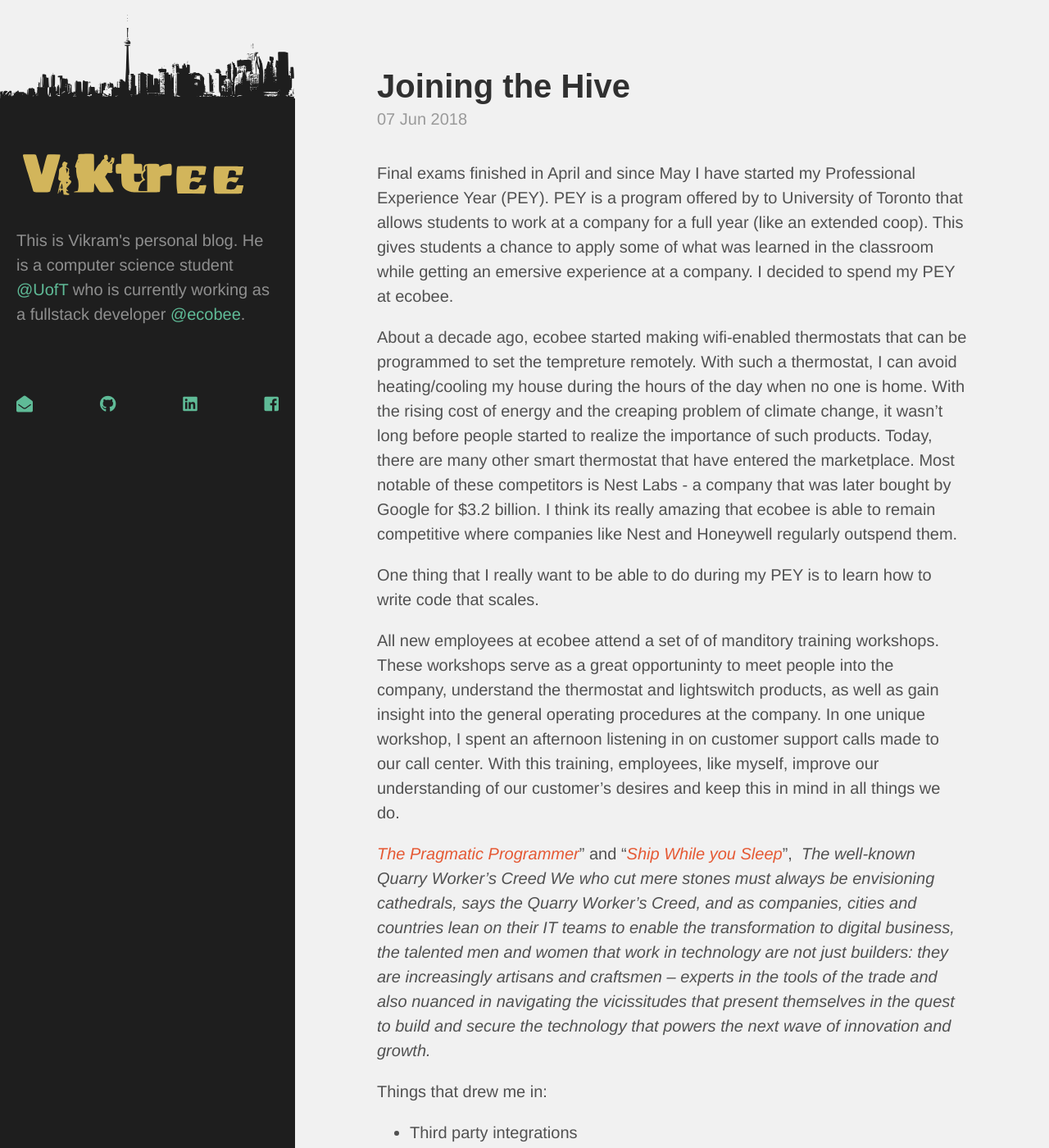
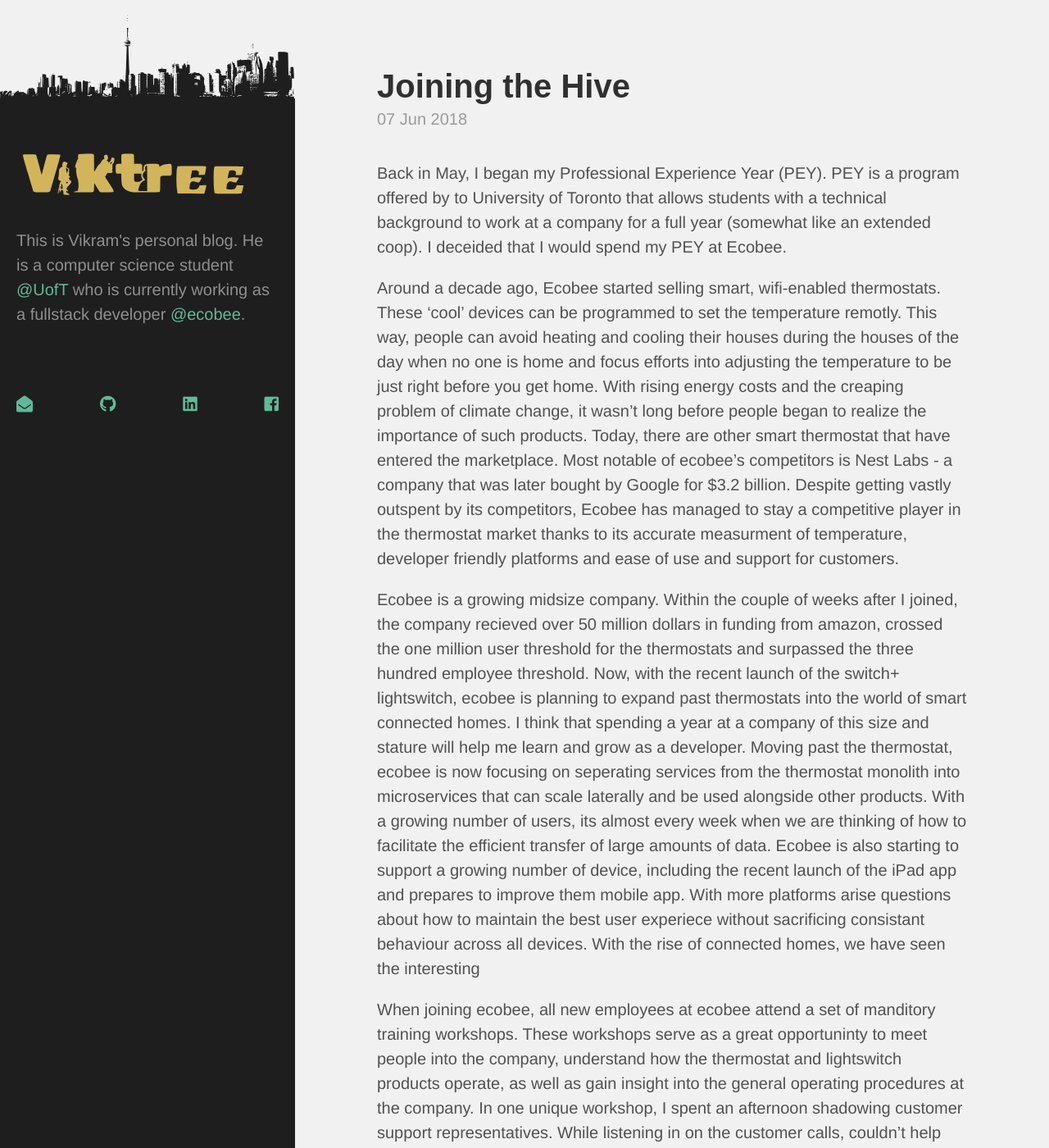
Before and after one commit to Viktree/Viktree.github.io, a Jekyll site: the page built from _posts/2018-06-07-joining-the-hive.markdown, in a window 1280 px wide and 1400 px high. Shown: the whole window at 82% size. Built offline with Jekyll 4.4.1, drawn with Linux system fonts in a browser that asks for light colours; nearby versions of some CDN libraries; some web fonts are replaced; some of the changed text lies outside the part shown.

Commit message:
Added more stuff to draft!

```diff
--- a/_posts/2018-06-07-joining-the-hive.markdown
+++ b/_posts/2018-06-07-joining-the-hive.markdown
@@ -4,33 +4,16 @@ title:  "Joining the Hive"
 categories: internship ecobee
 ---
 
-Final exams finished in April and since May I have started my Professional Experience Year (PEY). PEY is a program offered by to University of Toronto that allows students to work at a company for a full year (like an extended coop). This gives students a chance to apply some of what was learned in the classroom while getting an emersive experience at a company. I decided to spend my PEY at ecobee.
+Back in May, I began my Professional Experience Year (PEY). PEY is a program offered by to University of Toronto that allows students with a technical background to work at a company for a full year (somewhat like an extended coop). I deceided that I would spend my PEY at Ecobee.
 
-About a decade ago, ecobee started making wifi-enabled thermostats that can be programmed to set the tempreture remotely. With such a thermostat, I can avoid heating/cooling my house during the hours of the day when no one is home. With the rising cost of energy and the creaping problem of climate change, it wasn't long before people started to realize the importance of such products. Today, there are many other smart thermostat that have entered the marketplace. Most notable of these competitors is Nest Labs - a company that was later bought by Google for $3.2 billion. I think its really amazing that ecobee is able to remain competitive where companies like Nest and Honeywell regularly outspend them.
+Around a decade ago, Ecobee started selling smart, wifi-enabled thermostats. These 'cool' devices can be programmed to set the temperature remotly. This way, people can avoid heating and cooling their houses during the houses of the day when no one is home and focus efforts into adjusting the temperature to be just right before you get home. With rising energy costs and the creaping problem of climate change, it wasn't long before people began to realize the importance of such products. Today, there are other smart thermostat that have entered the marketplace. Most notable of ecobee's competitors is Nest Labs - a company that was later bought by Google for $3.2 billion. Despite getting vastly outspent by its competitors, Ecobee has managed to stay a competitive player in the thermostat market thanks to its accurate measurment of temperature, developer friendly platforms and ease of use and support for customers.
 
-One thing that I really want to be able to do during my PEY is to learn how to write code that scales.
+Ecobee is a growing midsize company. Within the couple of weeks after I joined, the company recieved over 50 million dollars in funding from amazon, crossed the one million user threshold for the thermostats and surpassed the three hundred employee threshold. Now, with the recent launch of the switch+ lightswitch, ecobee is planning to expand past thermostats into the world of smart connected homes. I think that spending a year at a company of this size and stature will help me learn and grow as a developer. Moving past the thermostat, ecobee is now focusing on seperating services from the thermostat monolith into microservices that can scale laterally and be used alongside other products. With a growing number of users, its almost every week when we are thinking of how to facilitate the efficient transfer of large amounts of data. Ecobee is also starting to support a growing number of device, including the recent launch of the iPad app and prepares to improve them mobile app. With more platforms arise questions about how to maintain the best user experiece without sacrificing consistant behaviour across all devices. With the rise of connected homes, we have seen the interesting
 
-All new employees at ecobee attend a set of of manditory training workshops. These workshops serve as a great opportuninty to meet people into the company, understand the thermostat and lightswitch products, as well as gain insight into the general operating procedures at the company. In one unique workshop, I spent an afternoon listening in on customer support calls made to our call center. With this training, employees, like myself, improve our understanding of our customer's desires and keep this in mind in all things we do.
+When joining ecobee, all new employees at ecobee attend a set of manditory training workshops. These workshops serve as a great opportuninty to meet people into the company, understand how the thermostat and lightswitch products operate, as well as gain insight into the general operating procedures at the company. In one unique workshop, I spent an afternoon shadowing customer support representatives. While listening in on the customer calls, couldn't help but think back to the Quarry Worker's Creed, stating:
 
-*[The Pragmatic Programmer](http://www.amazon.com/dp/020161622X/ref=rdr_ext_tmb)*” and “*[Ship While you Sleep](http://knote.com/ship-while-you-sleep/)*”,*  The well-known Quarry Worker’s Creed* *We who cut mere stones must always be envisioning cathedrals, says the Quarry Worker’s Creed, and as companies, cities and countries lean on their IT teams to enable the transformation to digital business, the talented men and women that work in technology are not just builders: they are increasingly artisans and craftsmen – experts in the tools of the trade and also nuanced in navigating the vicissitudes that present themselves in the quest to build and secure the technology that powers the next wave of innovation and growth.*
+> We who cut mere stones must always be envisioning cathedrals
 
+It's a reminder to all engineers to keep the bigger picture in mind. Ecobee's customer support team gets calls on almost all aspects of the thermostat and lightswitch products. While I was there, I heard calls about everything ranging from furnace problems, hardware defects and even how to interface with the out third party integrations, including apple homekit. This training does a good in setting up our understanding of our customer's desires.
 
-
-Things that drew me in:
-
-- Third party integrations
-- Company can compete when its underfunded
-- Company works at scale
-
-During our training for joining the company, we
-
-
-
-Only a few weeks in, and I have already feel like I am well into the grove of things.
-
-Notes:
-
-- What makes ecobee special?
-- What is a typical workday like?
-- What courses best prepared me for the work so far?
--
+My currenty role is as a fullstack web developer and hope to try a bunch of different things during my time at ecobee.
```
Also changed, not shown: _posts/2018-05-19-welcome-to-jekyll.md (renamed from _posts/2018-05-19-welcome-to-jekyll.markdown).
